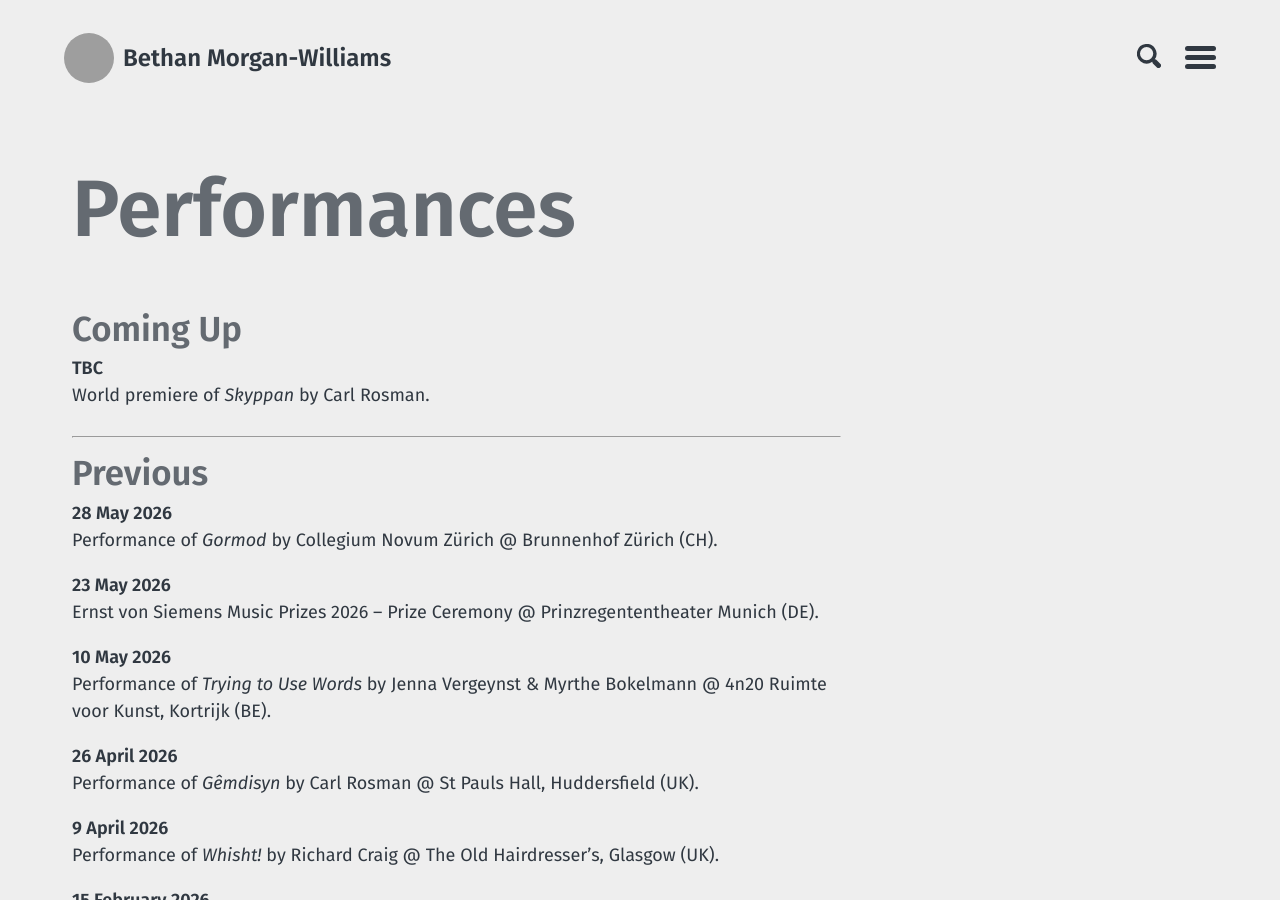
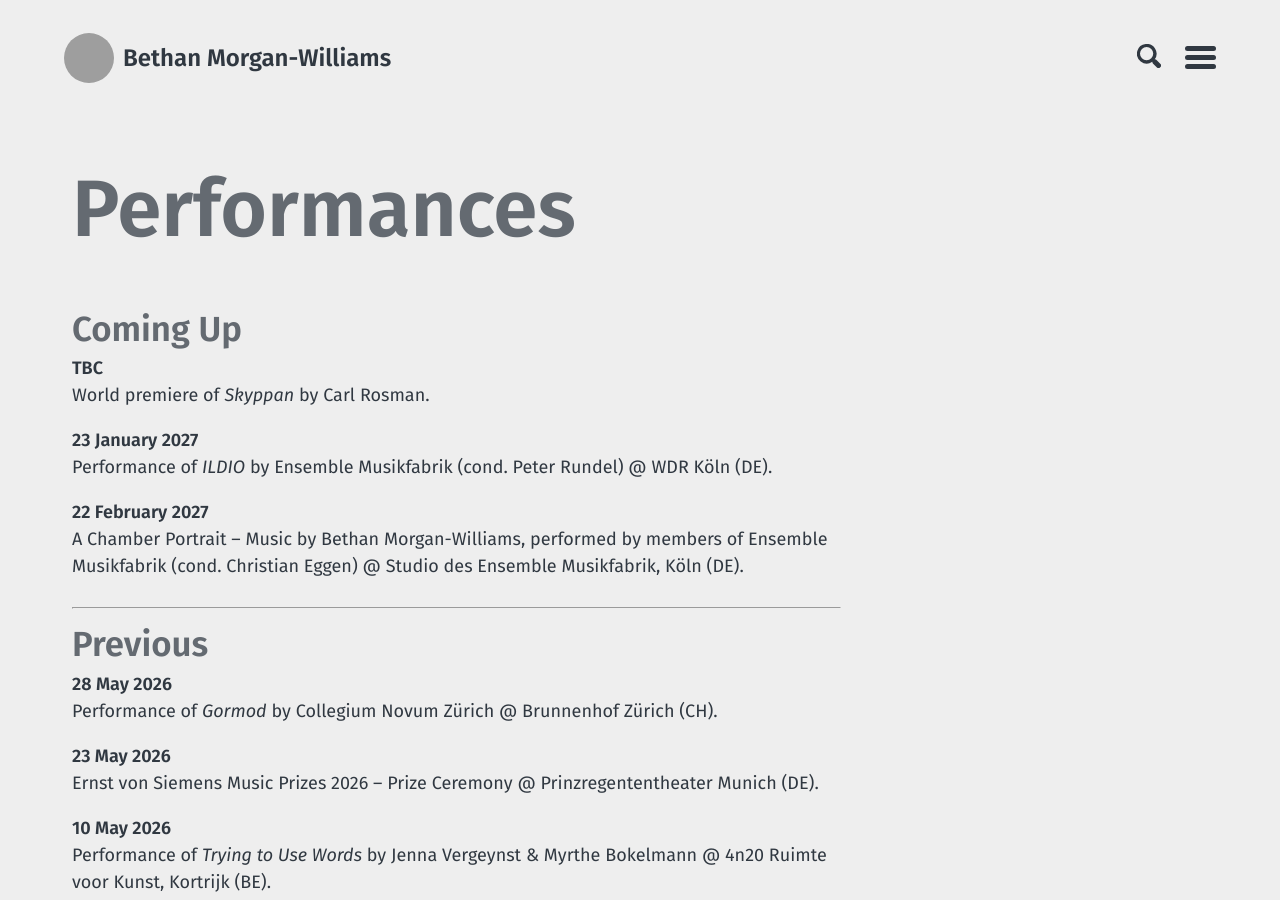
Before and after one commit to morganwilliamsb/website, a Jekyll site: the page built from performances.md, in a window 1280 px wide and 900 px high. Built offline with Jekyll 4.4.1, drawn with Linux system fonts in a browser that asks for light colours; grey boxes are pictures that could not be loaded.

Commit message:
Update upcoming performances in performances.md
Added upcoming performances for 2027 including 'ILDIO' and a Chamber Portrait.

```diff
--- a/performances.md
+++ b/performances.md
@@ -7,6 +7,12 @@ layout: page
 
 TBC
 : World premiere of _Skyppan_ by Carl Rosman.
+
+23 January 2027
+: Performance of _ILDIO_ by Ensemble Musikfabrik (cond. Peter Rundel) @ WDR Köln (DE).
+
+22 February 2027
+: A Chamber Portrait – Music by Bethan Morgan-Williams, performed by members of Ensemble Musikfabrik (cond. Christian Eggen) @ Studio des Ensemble Musikfabrik, Köln (DE).
 
 -------------------------------------------------------------------------------
 
```
